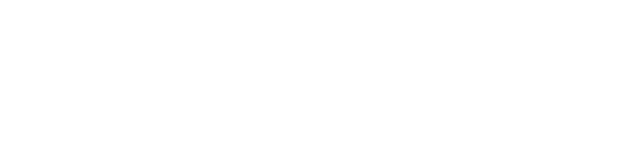
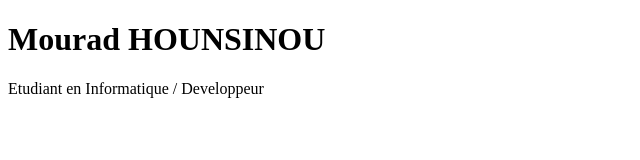
Before and after one commit to Momobiscuit73-ops/mon-cv, a plain HTML site: page index.html in a window 1280 px wide. Shown: the whole page, without its empty margins (0-640 px from the left). Drawn offline with Linux system fonts and the light colour scheme.

Commit message:
mise en place de la section titre

```diff
--- a/index.html
+++ b/index.html
@@ -7,6 +7,9 @@
     <link rel="stylesheet" href="style.css">
 </head>
 <body>
-
+    <header>
+        <h1>Mourad HOUNSINOU</h1>
+        <p>Etudiant en Informatique / Developpeur</p>
+    </header>
 </body>
 </html>
```
